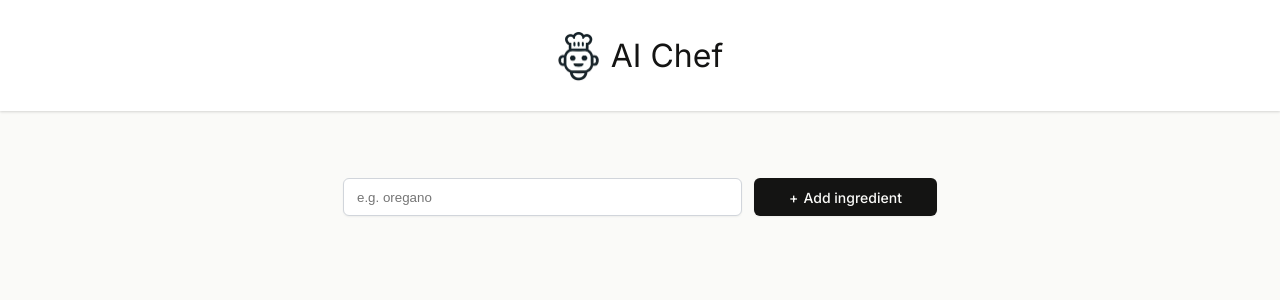
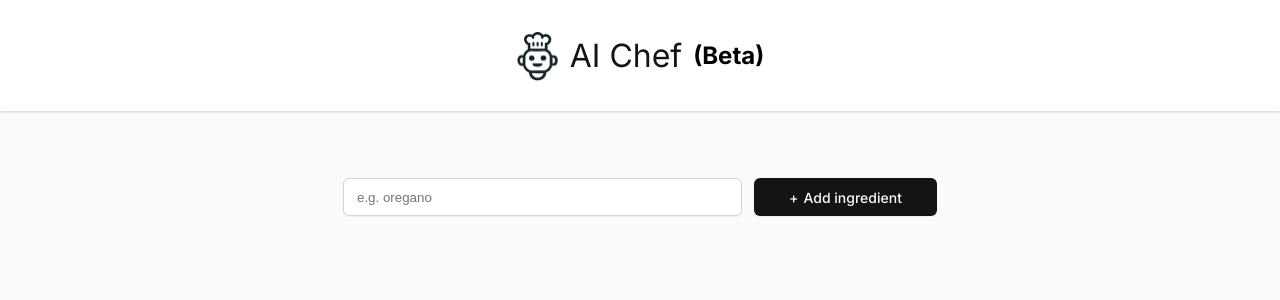
Before and after one commit to cdmain/ai-chef, a React (Vite) app: page / in a window 1280 px wide. Shown: the top 300 px of the page. Built offline with nearby package versions, Linux system fonts and the light colour scheme.

Commit message:
added icon and beta message and meta discription

```diff
--- a/index.html
+++ b/index.html
@@ -3,6 +3,8 @@
   <head>
     <meta charset="UTF-8" />
     <meta name="viewport" content="width=device-width, initial-scale=1.0" />
+    <meta name="description" content="A web AI chef app that will generate recipes for all the ingredients that you have.">
+    <link rel="icon" type="image/png" href="./src/assets/AI-Chef-Icon.png">
     <link rel="preconnect" href="https://fonts.googleapis.com">
     <link rel="preconnect" href="https://fonts.gstatic.com" crossorigin>
     <link href="https://fonts.googleapis.com/css2?family=Inter:wght@100..900&display=swap" rel="stylesheet">
--- a/src/components/Header.jsx
+++ b/src/components/Header.jsx
@@ -5,6 +5,7 @@ export default function Header() {
         <nav className="nav-bar">
             <img className="nav-icon" src={AIChefIcon} alt="AI Chef Icon" />
             <span className="nav-title">AI Chef</span>
+            <h1>(Beta)</h1>
         </nav>
     )
 }
--- a/src/components/IngredientList.jsx
+++ b/src/components/IngredientList.jsx
@@ -15,7 +15,7 @@ export default function IngredientsList(props) {
                 </ul>
             </div>
 
-            { props.ingredientList.length > 3 && <div className="get-recipe-container">
+            {props.ingredientList.length > 3 && <div className="get-recipe-container">
                 <div>
                     <h3 className="get-recipe-heading">Ready for a recipe?</h3>
                     <p className="get-recipe-explaination">Generate a recipe from your list of ingredients.</p>
```
